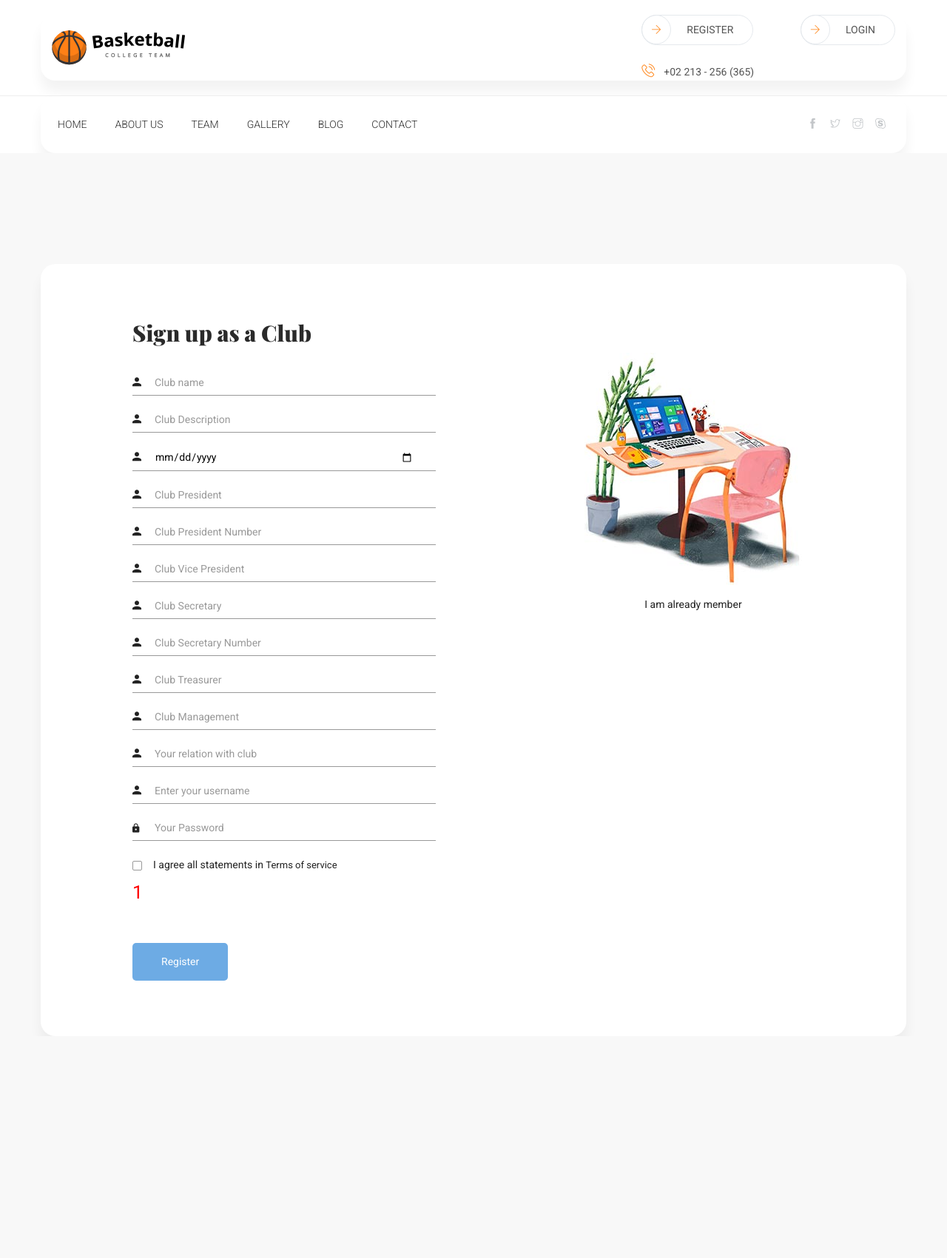
After one commit to mfarzamalam/cms, a PHP site: page /registerForm.php?error=1 in a window 1280 px wide. The commit adds this page. Shown: the whole page at 74% size. Run offline with PHP 8.4, Linux system fonts and the light colour scheme; data that the repository does not hold is empty; some web fonts are replaced.

Commit message:
registration form is completed for club

```diff
--- a/footer.php
+++ b/footer.php
@@ -60,7 +60,7 @@
         <div class="container">
             <div class="row align-items-center">
                 <p class="footer-text m-0 col-lg-8 col-md-12"><!-- Link back to Colorlib can't be removed. Template is licensed under CC BY 3.0. -->
-Copyright &copy;<script>document.write(new Date().getFullYear());</script> All rights reserved | This template is made with <i class="ti-heart" aria-hidden="true"></i> by <a href="https://colorlib.com" target="_blank">Colorlib</a>
+Copyright &copy;<script>document.write(new Date().getFullYear());</script> All rights reserved | This template is made <i class="ti-heart" aria-hidden="true"></i> by <a href="" target="_blank">Farzam Alam</a>
 <!-- Link back to Colorlib can't be removed. Template is licensed under CC BY 3.0. --></p>
                 <div class="col-lg-4 col-md-12 text-center text-lg-right footer-social">
                     <a href="#"><i class="ti-facebook"></i></a>
--- a/header.php
+++ b/header.php
@@ -10,8 +10,8 @@
                   </div>
                   <div class="col-md-8 col-xl-6">
                       <div class="sub_header_social_icon float-right">
-                        <a href="register.php" class="register_icon"><i class="ti-arrow-right"></i>REGISTER</a>
-                        <a href="login.php" class="register_icon"><i class="ti-arrow-right"></i>login</a>
+                        <a href="registerForm.php" class="register_icon"><i class="ti-arrow-right"></i>REGISTER</a>
+                        <a href="loginForm.php" class="register_icon"><i class="ti-arrow-right"></i>LOGIN</a>
                         <br/>
                         <br/>
                         <a href="#"><i class="flaticon-phone"></i>+02 213 - 256 (365)</a>
--- /dev/null
+++ b/registerForm.php
@@ -0,0 +1,128 @@
+<?php include 'connection.php'; ?>
+
+<!DOCTYPE html>
+<html lang="en">
+<head>
+    <meta charset="UTF-8">
+    <meta name="viewport" content="width=device-width, initial-scale=1.0">
+    <meta http-equiv="X-UA-Compatible" content="ie=edge">
+    <title>Sign Up Form by Colorlib</title>
+
+    <!-- Font Icon -->
+    <link rel="stylesheet" href="login/fonts/material-icon/css/material-design-iconic-font.min.css">
+
+    <!-- Main css -->
+    <link rel="stylesheet" href="login/css/mylife.css">
+
+    <?php include 'headerlink.php'; ?>
+
+</head>
+<body>
+
+    <?php include 'header.php'; ?>
+
+    <div class="main">
+
+        <!-- Sign up form -->
+        <section class="signup">
+            <div class="container">
+                <div class="signup-content">
+                    <div class="signup-form">
+                        <h2 class="form-title">Sign up as a Club</h2>
+                        <form method="POST" action="register.php" class="register-form" id="register-form">
+                            <div class="form-group">
+                                <label for="clubname"><i class="zmdi zmdi-account material-icons-name"></i></label>
+                                <input type="text" name="clubname" id="clubname" placeholder="Club name"/>
+                            </div>
+
+                            <div class="form-group">
+                                <label for="clubdes"><i class="zmdi zmdi-account material-icons-name"></i></label>
+                                <input type="text" name="clubdes" id="clubdes" placeholder="Club Description"/>
+                            </div>
+
+                            <div class="form-group">
+                                <label for="clubuiltyear"><i class="zmdi zmdi-account material-icons-name"></i></label>
+                                <input type="date" name="clubuiltyear" id="clubuiltyear" placeholder="Club Built year"/>
+                            </div>
+
+                            <div class="form-group">
+                                <label for="clubpresident"><i class="zmdi zmdi-account material-icons-name"></i></label>
+                                <input type="text" name="clubpresident" id="clubpresident" placeholder="Club President"/>
+                            </div>
+
+                            <div class="form-group">
+                                <label for="clubpresidentnum"><i class="zmdi zmdi-account material-icons-name"></i></label>
+                                <input type="text" name="clubpresidentnum" id="clubpresidentnum" placeholder="Club President Number"/>
+                            </div>
+
+                            <div class="form-group">
+                                <label for="clubVicePresident"><i class="zmdi zmdi-account material-icons-name"></i></label>
+                                <input type="text" name="clubVicePresident" id="clubVicePresident" placeholder="Club Vice President"/>
+                            </div>
+
+                            <div class="form-group">
+                                <label for="clubsecretary"><i class="zmdi zmdi-account material-icons-name"></i></label>
+                                <input type="text" name="clubsecretary" id="clubsecretary" placeholder="Club Secretary"/>
+                            </div>
+
+                            <div class="form-group">
+                                <label for="clubsecretarynum"><i class="zmdi zmdi-account material-icons-name"></i></label>
+                                <input type="text" name="clubsecretarynum" id="clubsecretarynum" placeholder="Club Secretary Number"/>
+                            </div>
+
+                            <div class="form-group">
+                                <label for="clubtreasurer"><i class="zmdi zmdi-account material-icons-name"></i></label>
+                                <input type="text" name="clubtreasurer" id="clubtreasurer" placeholder="Club Treasurer"/>
+                            </div>
+
+                            <div class="form-group">
+                                <label for="clubmanagement"><i class="zmdi zmdi-account material-icons-name"></i></label>
+                                <input type="text" name="clubmanagement" id="clubmanagement" placeholder="Club Management"/>
+                            </div>
+
+                            <div class="form-group">
+                                <label for="clubrelation"><i class="zmdi zmdi-account material-icons-name"></i></label>
+                                <input type="text" name="clubrelation" id="clubrelation" placeholder="Your relation with club"/>
+                            </div>
+
+                            <div class="form-group">
+                                <label for="username"><i class="zmdi zmdi-account material-icons-name"></i></label>
+                                <input type="text" name="username" id="username" placeholder="Enter your username"/>
+                            </div>
+
+                            <div class="form-group">
+                                <label for="pass"><i class="zmdi zmdi-lock"></i></label>
+                                <input type="password" name="pass" id="pass" placeholder="Your Password"/>
+                            </div>
+
+                            <div class="form-group">
+                                <input type="checkbox" name="agree-term" id="agree-term" class="agree-term" />
+                                <label for="agree-term" class="label-agree-term"><span><span></span></span>I agree all statements in  <a href="#" class="term-service">Terms of service</a></label>
+                                <br>
+                                <?php if (isset($_GET['error']) !== "") {?>
+                                <label style="color: red; font-size: 25px;" for="agree-term" class="label-agree-term"><span><span></span></span><?php echo $_GET['error']?></label>
+                                <?php  } ?>
+                                <?php if (isset($_GET['success']) !== "") {?>
+                                <label style="color: green; font-size: 25px;" for="agree-term" class="label-agree-term"><span><span></span></span><?php echo $_GET['success']?></label>
+                                <?php  } ?>
+                            </div>
+                            <div class="form-group form-button">
+                                <input type="submit" name="signupclub" id="signup" class="form-submit" value="Register"/>
+                            </div>
+                        </form>
+                    </div>
+                    <div class="signup-image">
+                        <figure><img src="login/images/signup-image.jpg" alt="sing up image"></figure>
+                        <a href="login.php" class="signup-image-link">I am already member</a>
+                    </div>
+                </div>
+            </div>
+        </section>
+
+    </div>
+
+    <!-- JS -->
+    <!-- <script src="login/vendor/jquery/jquery.min.js"></script> -->
+    <!-- <script src="login/js/main.js"></script> -->
+</body><!-- This templates was made by Colorlib (https://colorlib.com) -->
+</html>
```
Also changed, not shown: loginForm.php (added, +73 -0 lines), register.php (+51 -102 lines).
